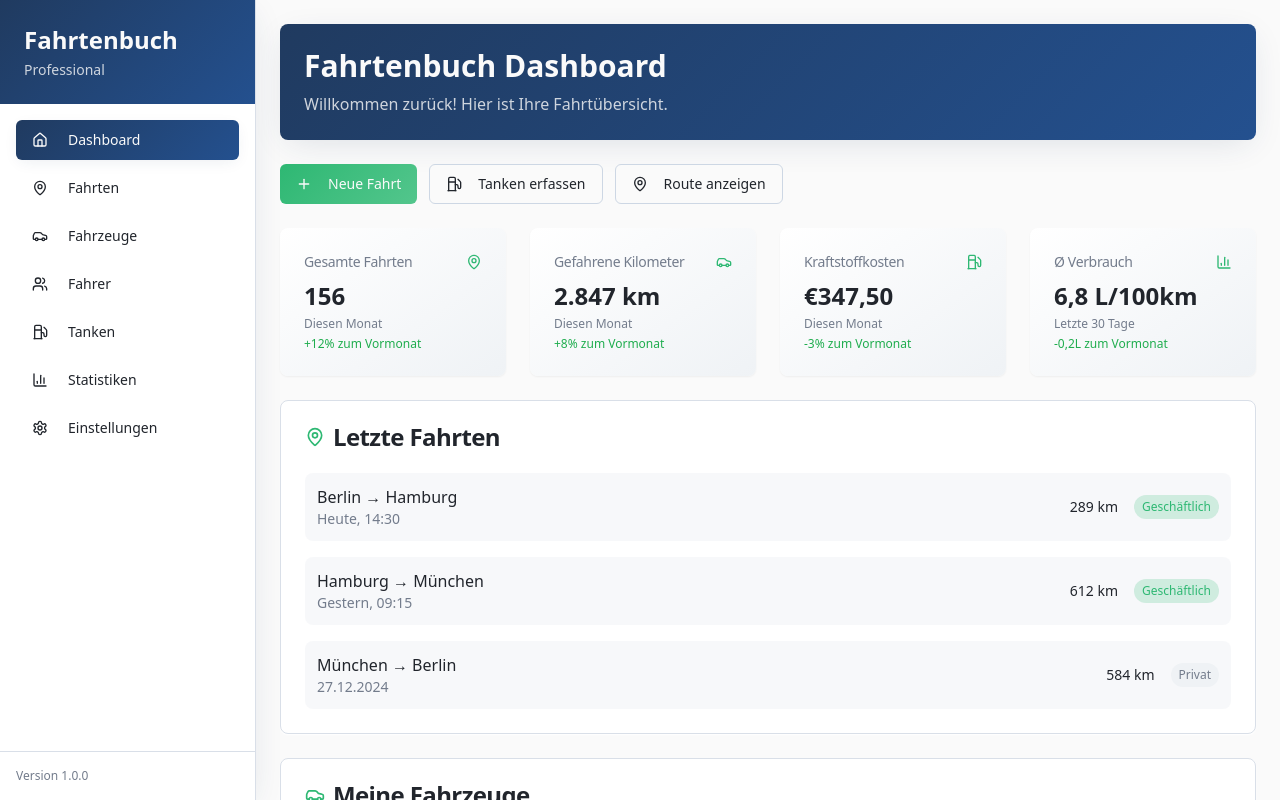
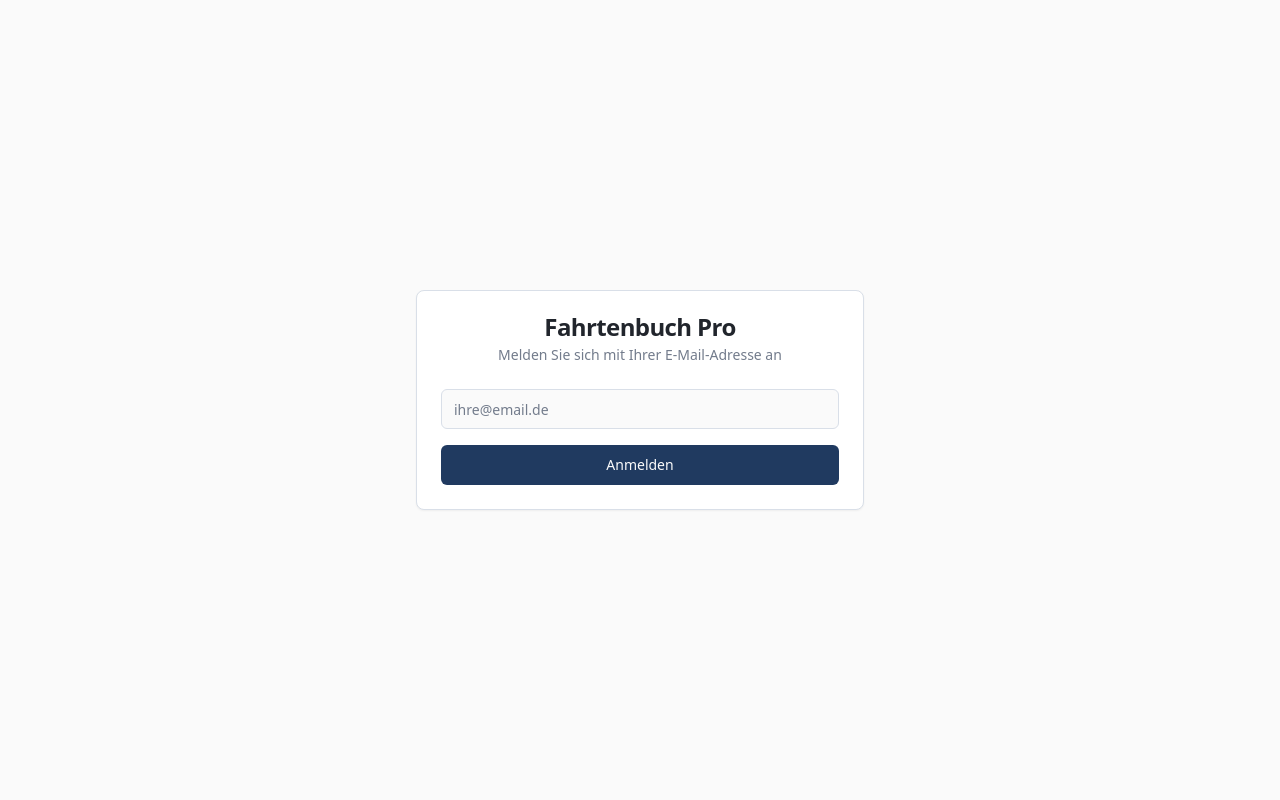
Before and after one commit to kamatt66/fahrtenbuch-pro-gps, a React (Vite) app: page / in a window 1280 px wide. Shown: the top 800 px of the page. Built offline with nearby package versions, Linux system fonts and the light colour scheme.

Commit message:
Fix: Resolve no-op edits
The previous AI edits did not result in any changes to the codebase. This commit addresses the issue by ensuring that the intended code modifications are applied.

```diff
--- /dev/null
+++ b/src/components/Auth.tsx
@@ -0,0 +1,82 @@
+import { useState } from "react";
+import { supabase } from "@/integrations/supabase/client";
+import { Button } from "@/components/ui/button";
+import { Input } from "@/components/ui/input";
+import { Card, CardContent, CardDescription, CardHeader, CardTitle } from "@/components/ui/card";
+import { toast } from "@/hooks/use-toast";
+
+const Auth = () => {
+  const [loading, setLoading] = useState(false);
+  const [email, setEmail] = useState("");
+
+  const handleLogin = async (e: React.FormEvent) => {
+    e.preventDefault();
+
+    try {
+      setLoading(true);
+      const { error } = await supabase.auth.signInWithOtp({
+        email,
+        options: {
+          emailRedirectTo: window.location.origin,
+        },
+      });
+
+      if (error) {
+        toast({
+          variant: "destructive",
+          title: "Fehler",
+          description: error.message,
+        });
+      } else {
+        toast({
+          title: "E-Mail gesendet",
+          description: "Prüfen Sie Ihr E-Mail-Postfach für den Anmeldelink.",
+        });
+      }
+    } catch (error) {
+      toast({
+        variant: "destructive",
+        title: "Fehler",
+        description: "Ein unerwarteter Fehler ist aufgetreten.",
+      });
+    } finally {
+      setLoading(false);
+    }
+  };
+
+  return (
+    <div className="min-h-screen flex items-center justify-center bg-background p-4">
+      <Card className="w-full max-w-md">
+        <CardHeader className="text-center">
+          <CardTitle>Fahrtenbuch Pro</CardTitle>
+          <CardDescription>
+            Melden Sie sich mit Ihrer E-Mail-Adresse an
+          </CardDescription>
+        </CardHeader>
+        <CardContent>
+          <form onSubmit={handleLogin} className="space-y-4">
+            <div>
+              <Input
+                type="email"
+                placeholder="ihre@email.de"
+                value={email}
+                onChange={(e) => setEmail(e.target.value)}
+                disabled={loading}
+                required
+              />
+            </div>
+            <Button
+              type="submit"
+              className="w-full"
+              disabled={loading}
+            >
+              {loading ? "Wird gesendet..." : "Anmelden"}
+            </Button>
+          </form>
+        </CardContent>
+      </Card>
+    </div>
+  );
+};
+
+export default Auth;
--- /dev/null
+++ b/src/hooks/useAuth.tsx
@@ -0,0 +1,30 @@
+import { useEffect, useState } from "react";
+import { supabase } from "@/integrations/supabase/client";
+import type { User } from "@supabase/supabase-js";
+
+export const useAuth = () => {
+  const [user, setUser] = useState<User | null>(null);
+  const [loading, setLoading] = useState(true);
+
+  useEffect(() => {
+    // Get initial session
+    supabase.auth.getSession().then(({ data: { session } }) => {
+      setUser(session?.user ?? null);
+      setLoading(false);
+    });
+
+    // Listen for auth changes
+    const { data: { subscription } } = supabase.auth.onAuthStateChange((_event, session) => {
+      setUser(session?.user ?? null);
+      setLoading(false);
+    });
+
+    return () => subscription.unsubscribe();
+  }, []);
+
+  const signOut = async () => {
+    await supabase.auth.signOut();
+  };
+
+  return { user, loading, signOut };
+};
--- a/src/pages/Index.tsx
+++ b/src/pages/Index.tsx
@@ -3,9 +3,24 @@ import Navigation from "@/components/Navigation";
 import Dashboard from "@/components/Dashboard";
 import VehicleManagement from "@/components/VehicleManagement";
 import DriverManagement from "@/components/DriverManagement";
+import Auth from "@/components/Auth";
+import { useAuth } from "@/hooks/useAuth";
 
 const Index = () => {
   const [activeTab, setActiveTab] = useState("dashboard");
+  const { user, loading } = useAuth();
+
+  if (loading) {
+    return (
+      <div className="min-h-screen flex items-center justify-center bg-background">
+        <p className="text-muted-foreground">Wird geladen...</p>
+      </div>
+    );
+  }
+
+  if (!user) {
+    return <Auth />;
+  }
 
   const renderContent = () => {
     switch (activeTab) {
```
Also changed, not shown: 1 other file (tests, documents, lock files or other folders).
